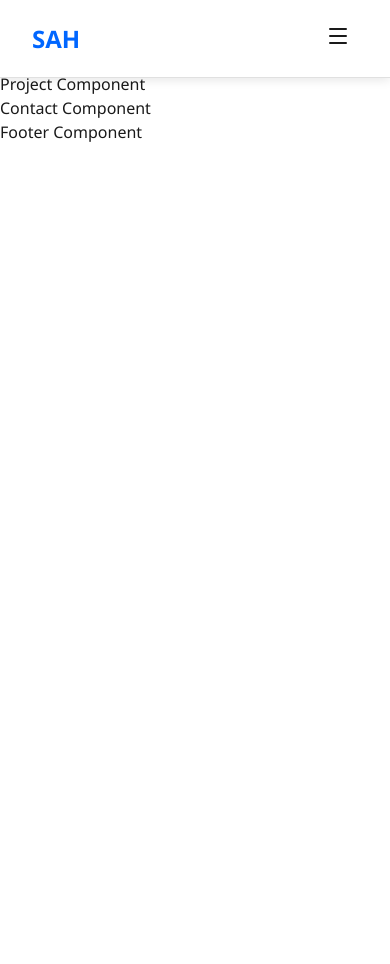
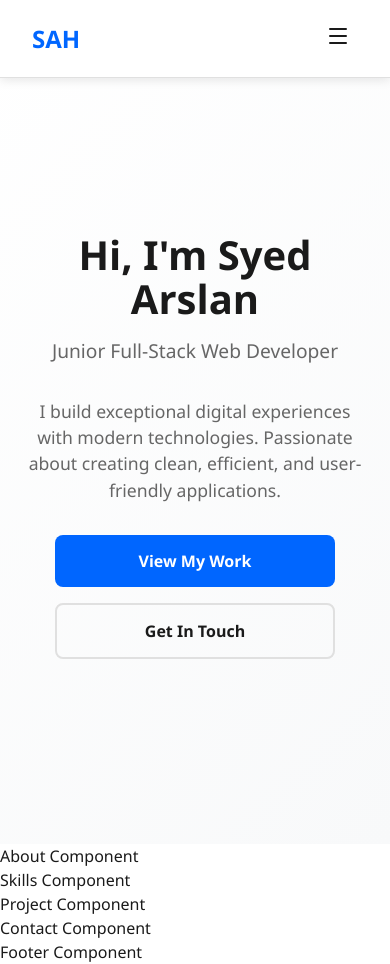
Before and after one commit to SyedArslanHaider/my-portfolio, a React (Vite) app: page / in a window 390 px wide. Before the commit the page ends 844 px from the top, so only its background shows below. Built offline with nearby package versions, Linux system fonts and the light colour scheme.

Commit message:
add Hero component with responsive design and CTA buttons

```diff
--- a/src/components/Hero.jsx
+++ b/src/components/Hero.jsx
@@ -1,9 +1,18 @@
+import '../styles/Hero.css';
 function Hero() {
   return (
-    <div>
-      <p>Hero Component</p>
-    </div>
-  )
+    <section className="hero" id="home">
+      <div className="hero-content">
+        <h1>Hi, I'm Syed Arslan</h1>
+        <p className="subtitle">Junior Full-Stack Web Developer</p>
+        <p>I build exceptional digital experiences with modern technologies. Passionate about creating clean, efficient, and user-friendly applications.</p>
+        <div className="cta-buttons">
+          <a href="#projects" className="btn btn-primary">View My Work</a>
+          <a href="#contact" className="btn btn-secondary">Get In Touch</a>
+        </div>
+      </div>
+    </section>
+  );
 }
 
-export default Hero
+export default Hero;
--- /dev/null
+++ b/src/styles/Hero.css
@@ -0,0 +1,81 @@
+/* Reset margin/padding for full viewport centering */
+html,
+body,
+#root {
+    margin: 0;
+    padding: 0;
+    height: 100%;
+    width: 100%;
+}
+
+.hero {
+    padding: 8rem 2rem 4rem;
+    text-align: center;
+    background: linear-gradient(135deg, var(--bg-primary) 0%, var(--bg-secondary) 100%);
+    min-height: 100vh;
+    display: flex;
+    align-items: center;
+    justify-content: center;
+}
+
+.hero-content {
+    max-width: 800px;
+}
+
+.hero h1 {
+    font-size: 3.5rem;
+    margin-bottom: 1rem;
+    animation: fadeInUp 0.8s ease;
+}
+
+.hero .subtitle {
+    font-size: 1.5rem;
+    color: var(--text-secondary);
+    margin-bottom: 2rem;
+    animation: fadeInUp 0.8s ease 0.2s both;
+}
+
+.hero p {
+    font-size: 1.1rem;
+    color: var(--text-secondary);
+    margin-bottom: 2rem;
+    animation: fadeInUp 0.8s ease 0.4s both;
+}
+
+.cta-buttons {
+    display: flex;
+    gap: 1rem;
+    justify-content: center;
+    animation: fadeInUp 0.8s ease 0.6s both;
+}
+
+@media (max-width: 768px) {
+    .hero {
+        padding: 6rem 1.5rem 3rem;
+    }
+
+    .hero h1 {
+        font-size: 2.5rem;
+    }
+
+    .hero .subtitle {
+        font-size: 1.2rem;
+    }
+
+    .cta-buttons {
+        flex-direction: column;
+        align-items: center;
+        gap: 1rem;
+        width: 100%;
+    }
+
+    .cta-buttons button,
+    .cta-buttons a {
+        width: 100%;
+        max-width: 280px;
+        padding: 0.875rem 1.5rem;
+        font-size: 1rem;
+        justify-content: center;
+        text-align: center;
+    }
+}
```
